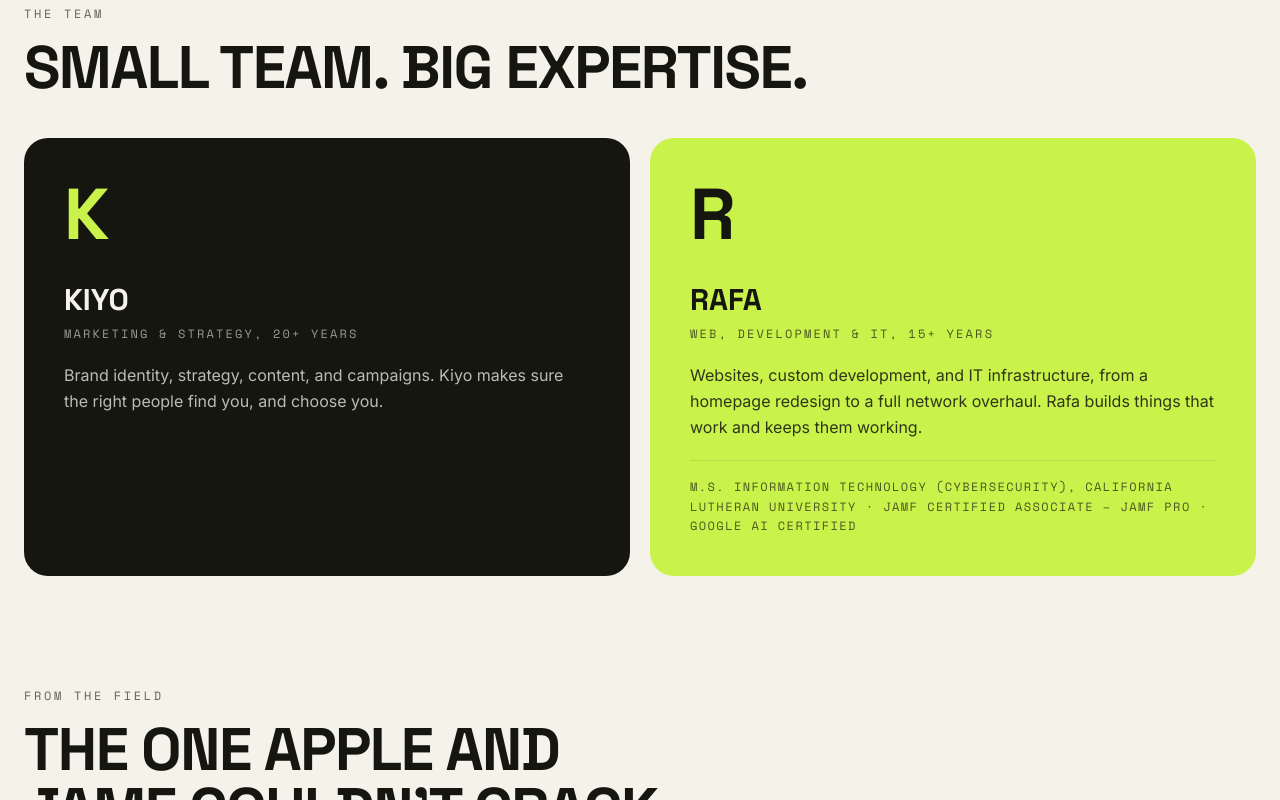
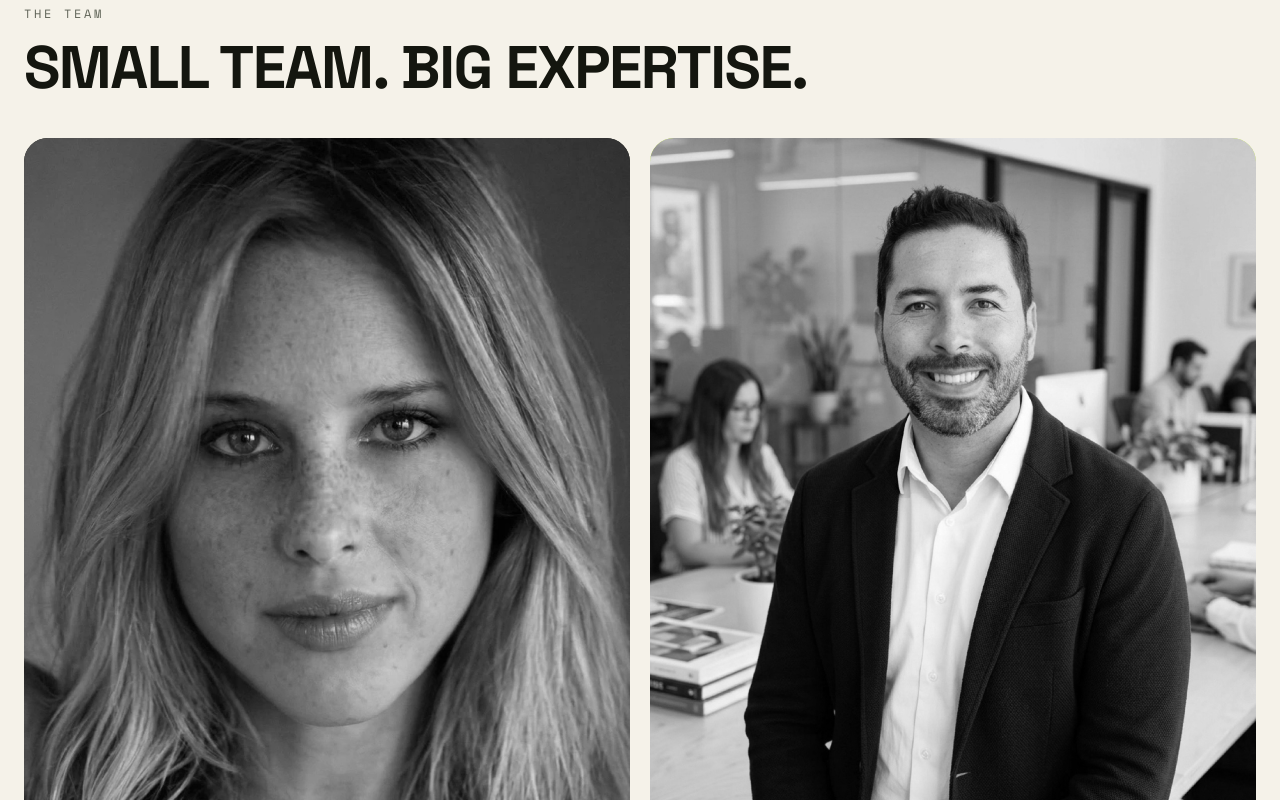
Before and after one commit to contentcreadorapp-spec/AdiT, a Next.js app: page /about in a window 1280 px wide. Shown: the part 820-1620 px from the top of the page. Built offline with nearby package versions, Linux system fonts and the light colour scheme.

Commit message:
Add team photos to About page

```diff
--- a/app/about/page.tsx
+++ b/app/about/page.tsx
@@ -1,4 +1,5 @@
 import type { Metadata } from "next";
+import Image from "next/image";
 import Link from "next/link";
 import Reveal from "@/components/Reveal";
 import SectionHeading from "@/components/SectionHeading";
@@ -92,9 +93,18 @@ export default function AboutPage() {
         <SectionHeading kicker="The team" title={<span id="team-heading">Small team. Big expertise.</span>} />
         <div className="mt-10 grid gap-5 md:grid-cols-2">
           <Reveal>
-            <div className="h-full rounded-3xl bg-ink p-8 text-paper sm:p-10">
-              <p className="font-display text-7xl font-bold text-signal">K</p>
-              <h3 className="mt-8 font-display text-3xl font-bold uppercase">Kiyo</h3>
+            <div className="h-full overflow-hidden rounded-3xl bg-ink text-paper">
+              <div className="relative aspect-[4/5]">
+                <Image
+                  src="/team/kiyo.jpg"
+                  alt="Portrait of Kiyo"
+                  fill
+                  className="object-cover grayscale"
+                  sizes="(max-width: 768px) 100vw, 50vw"
+                />
+              </div>
+              <div className="p-8 sm:p-10">
+                <h3 className="font-display text-3xl font-bold uppercase">Kiyo</h3>
                 <p className="mt-2 font-mono text-xs tracking-[0.18em] text-paper/60 uppercase">
                   Marketing & strategy, 20+ years
                 </p>
@@ -103,11 +113,21 @@ export default function AboutPage() {
                   the right people find you, and choose you.
                 </p>
               </div>
+            </div>
           </Reveal>
           <Reveal delay={100}>
-            <div className="h-full rounded-3xl bg-signal p-8 text-ink sm:p-10">
-              <p className="font-display text-7xl font-bold">R</p>
-              <h3 className="mt-8 font-display text-3xl font-bold uppercase">Rafa</h3>
+            <div className="h-full overflow-hidden rounded-3xl bg-signal text-ink">
+              <div className="relative aspect-[4/5]">
+                <Image
+                  src="/team/rafa.jpg"
+                  alt="Portrait of Rafa"
+                  fill
+                  className="object-cover grayscale"
+                  sizes="(max-width: 768px) 100vw, 50vw"
+                />
+              </div>
+              <div className="p-8 sm:p-10">
+                <h3 className="font-display text-3xl font-bold uppercase">Rafa</h3>
                 <p className="mt-2 font-mono text-xs tracking-[0.18em] uppercase opacity-70">
                   Web, development & IT, 15+ years
                 </p>
@@ -120,6 +140,7 @@ export default function AboutPage() {
                   M.S. Information Technology (Cybersecurity), California Lutheran
                   University · Jamf Certified Associate – Jamf Pro · Google AI certified
                 </p>
+              </div>
             </div>
           </Reveal>
         </div>
```
Also changed, not shown: public/team/kiyo.jpg (added), public/team/rafa.jpg (added). Lines whose indentation alone changed are shown as unchanged.
